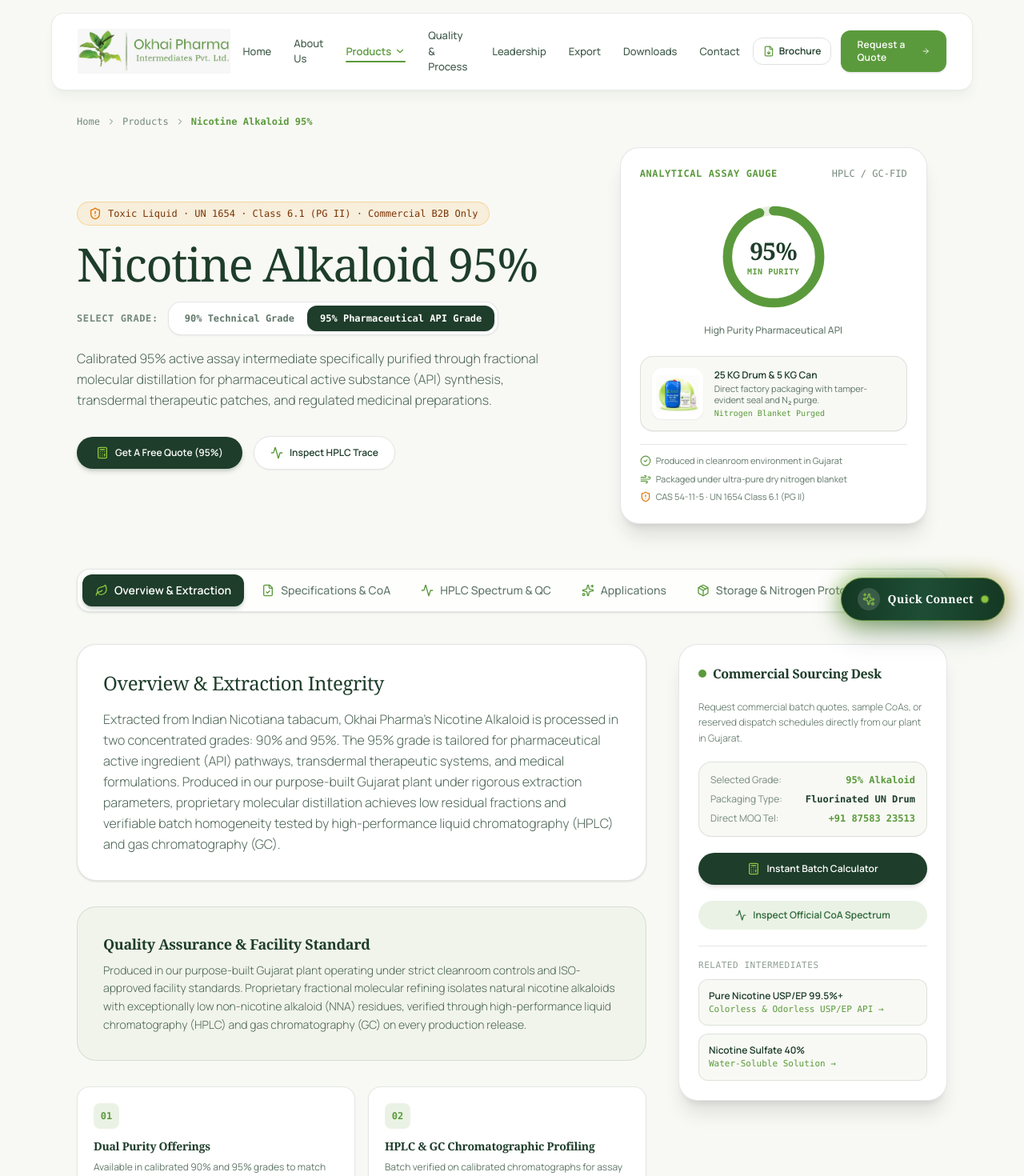
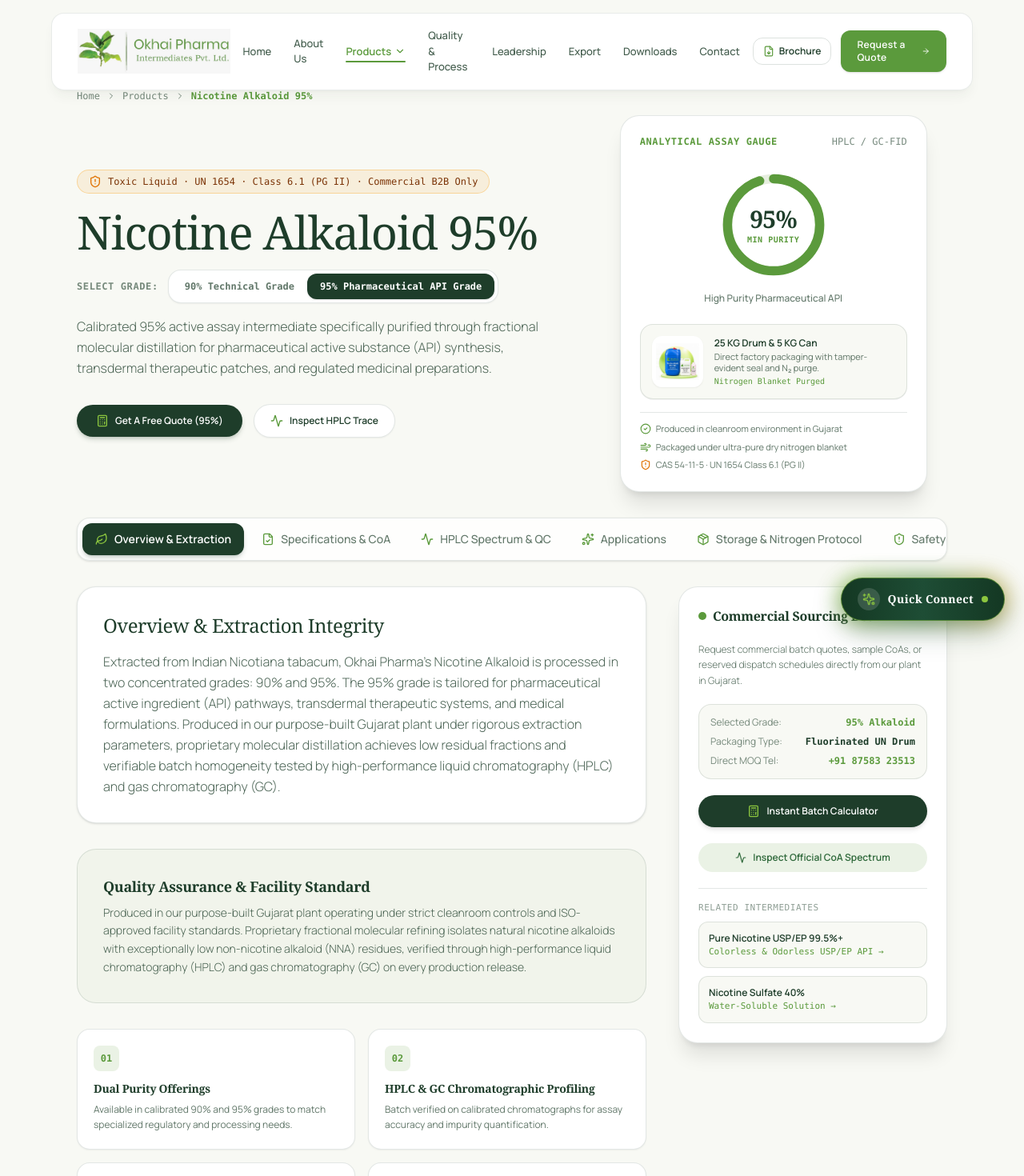
Before and after one commit to rutaahir/okhai-pharma, a React (Vite) app: page /products/nicotine-alkaloid-90-95 in a window 1280 px wide. Shown: the top 1470 px of the page at 80% size. Built offline with nearby package versions, Linux system fonts and the light colour scheme.

Commit message:
style(products): remove excessive vertical whitespace across product pages

```diff
--- a/src/pages/ProductNicotineAlkaloid.tsx
+++ b/src/pages/ProductNicotineAlkaloid.tsx
@@ -40,7 +40,7 @@
   const [lightboxOpen, setLightboxOpen] = useState(false);
 
   return (
-    <div className="min-h-screen bg-[#F8F9F4] text-[#1E3D2A] pb-24 selection:bg-[#5B9A3C]/20 selection:text-[#1E3D2A]">
+    <div className="min-h-screen bg-[#F8F9F4] text-[#1E3D2A] pb-10 sm:pb-12 selection:bg-[#5B9A3C]/20 selection:text-[#1E3D2A]">
 
       {/* Interactive Modals */}
       <HplcChromatogramModal
@@ -71,8 +71,8 @@
       {/* =========================================================================
           1. BREADCRUMB & HERO SECTION
       ========================================================================= */}
-      <section className="pt-28 sm:pt-32 lg:pt-36 pb-14 px-4 sm:px-6 lg:px-8 max-w-7xl mx-auto">
-        <div className="flex items-center gap-2 text-xs font-mono text-[#1E3D2A]/60 mb-6">
+      <section className="pt-24 sm:pt-28 pb-6 sm:pb-8 px-4 sm:px-6 lg:px-8 max-w-7xl mx-auto">
+        <div className="flex items-center gap-2 text-xs font-mono text-[#1E3D2A]/60 mb-3 sm:mb-4">
           <Link to="/" className="hover:text-[#5B9A3C] transition-colors">Home</Link>
           <ChevronRight className="w-3 h-3" />
           <Link to="/products" className="hover:text-[#5B9A3C] transition-colors">Products</Link>
@@ -243,7 +243,7 @@
       {/* =========================================================================
           2. ELEVATED TABS NAVIGATION
       ========================================================================= */}
-      <section className="max-w-7xl mx-auto px-4 sm:px-6 lg:px-8 mb-10">
+      <section className="max-w-7xl mx-auto px-4 sm:px-6 lg:px-8 mb-6 sm:mb-8">
         <div className="bg-white/80 backdrop-blur-md p-1.5 rounded-2xl border hairline-border shadow-sm flex items-center gap-1.5 overflow-x-auto">
           {[
             { id: 'overview', label: 'Overview & Extraction', icon: Leaf },
@@ -278,7 +278,7 @@
       {/* =========================================================================
           3. TAB CONTENT PANELS
       ========================================================================= */}
-      <section className="max-w-7xl mx-auto px-4 sm:px-6 lg:px-8 mb-20">
+      <section className="max-w-7xl mx-auto px-4 sm:px-6 lg:px-8 mb-10 sm:mb-12">
         <div className="grid grid-cols-1 lg:grid-cols-12 gap-10">
 
           <div className="lg:col-span-8">
--- a/src/pages/ProductNicotineSulfate.tsx
+++ b/src/pages/ProductNicotineSulfate.tsx
@@ -47,7 +47,7 @@
   const [selectedPackaging, setSelectedPackaging] = useState<'50L' | '200L'>('50L');
 
   return (
-    <div className="min-h-screen bg-[#F8F9F4] text-[#1E3D2A] pb-24 selection:bg-[#5B9A3C]/20 selection:text-[#1E3D2A]">
+    <div className="min-h-screen bg-[#F8F9F4] text-[#1E3D2A] pb-10 sm:pb-12 selection:bg-[#5B9A3C]/20 selection:text-[#1E3D2A]">
 
       {/* Interactive Modals */}
       <HplcChromatogramModal
@@ -78,8 +78,8 @@
       {/* =========================================================================
           1. BREADCRUMB & HERO SECTION
       ========================================================================= */}
-      <section className="pt-28 sm:pt-32 lg:pt-36 pb-14 px-4 sm:px-6 lg:px-8 max-w-7xl mx-auto">
-        <div className="flex items-center gap-2 text-xs font-mono text-[#1E3D2A]/60 mb-6">
+      <section className="pt-24 sm:pt-28 pb-6 sm:pb-8 px-4 sm:px-6 lg:px-8 max-w-7xl mx-auto">
+        <div className="flex items-center gap-2 text-xs font-mono text-[#1E3D2A]/60 mb-3 sm:mb-4">
           <Link to="/" className="hover:text-[#5B9A3C] transition-colors">Home</Link>
           <ChevronRight className="w-3 h-3" />
           <Link to="/products" className="hover:text-[#5B9A3C] transition-colors">Products</Link>
@@ -227,7 +227,7 @@
       {/* =========================================================================
           2. ELEVATED TABS NAVIGATION (Animated Sliding Pill Indicator)
       ========================================================================= */}
-      <section className="max-w-7xl mx-auto px-4 sm:px-6 lg:px-8 mb-10">
+      <section className="max-w-7xl mx-auto px-4 sm:px-6 lg:px-8 mb-6 sm:mb-8">
         <div className="bg-white/80 backdrop-blur-md p-1.5 rounded-2xl border hairline-border shadow-sm flex items-center gap-1.5 overflow-x-auto">
           {[
             { id: 'overview', label: 'Overview & Origin', icon: Leaf },
@@ -262,7 +262,7 @@
       {/* =========================================================================
           3. TAB CONTENT PANELS
       ========================================================================= */}
-      <section className="max-w-7xl mx-auto px-4 sm:px-6 lg:px-8 mb-20">
+      <section className="max-w-7xl mx-auto px-4 sm:px-6 lg:px-8 mb-10 sm:mb-12">
         <div className="grid grid-cols-1 lg:grid-cols-12 gap-10">
 
           {/* Main Tab Panel Column */}
--- a/src/pages/ProductPureNicotine.tsx
+++ b/src/pages/ProductPureNicotine.tsx
@@ -41,7 +41,7 @@
   const [lightboxOpen, setLightboxOpen] = useState(false);
 
   return (
-    <div className="min-h-screen bg-[#F8F9F4] text-[#1E3D2A] pb-24 selection:bg-[#5B9A3C]/20 selection:text-[#1E3D2A]">
+    <div className="min-h-screen bg-[#F8F9F4] text-[#1E3D2A] pb-10 sm:pb-12 selection:bg-[#5B9A3C]/20 selection:text-[#1E3D2A]">
 
       {/* Interactive Modals */}
       <HplcChromatogramModal
@@ -72,8 +72,8 @@
       {/* =========================================================================
           1. BREADCRUMB & HERO SECTION
       ========================================================================= */}
-      <section className="pt-28 sm:pt-32 lg:pt-36 pb-14 px-4 sm:px-6 lg:px-8 max-w-7xl mx-auto">
-        <div className="flex items-center gap-2 text-xs font-mono text-[#1E3D2A]/60 mb-6">
+      <section className="pt-24 sm:pt-28 pb-6 sm:pb-8 px-4 sm:px-6 lg:px-8 max-w-7xl mx-auto">
+        <div className="flex items-center gap-2 text-xs font-mono text-[#1E3D2A]/60 mb-3 sm:mb-4">
           <Link to="/" className="hover:text-[#5B9A3C] transition-colors">Home</Link>
           <ChevronRight className="w-3 h-3" />
           <Link to="/products" className="hover:text-[#5B9A3C] transition-colors">Products</Link>
@@ -255,7 +255,7 @@
       {/* =========================================================================
           2. ELEVATED TABS NAVIGATION
       ========================================================================= */}
-      <section className="max-w-7xl mx-auto px-4 sm:px-6 lg:px-8 mb-10">
+      <section className="max-w-7xl mx-auto px-4 sm:px-6 lg:px-8 mb-6 sm:mb-8">
         <div className="bg-white/80 backdrop-blur-md p-1.5 rounded-2xl border hairline-border shadow-sm flex items-center gap-1.5 overflow-x-auto">
           {[
             { id: 'overview', label: 'Product Overview', icon: Layers },
@@ -289,7 +289,7 @@
       {/* =========================================================================
           3. TAB CONTENT PANELS & COMMERCIAL SOURCING DESK
       ========================================================================= */}
-      <section className="max-w-7xl mx-auto px-4 sm:px-6 lg:px-8 mb-20">
+      <section className="max-w-7xl mx-auto px-4 sm:px-6 lg:px-8 mb-10 sm:mb-12">
         <div className="grid grid-cols-1 lg:grid-cols-12 gap-10">
 
           {/* Main Tab Panel Column */}
--- a/src/pages/ProductsIndex.tsx
+++ b/src/pages/ProductsIndex.tsx
@@ -131,7 +131,7 @@
       {/* =========================================================================
           1. HERO SECTION: "Standardized nicotine intermediates. Chromatographically certified."
       ========================================================================= */}
-      <section className="relative pt-28 sm:pt-32 lg:pt-36 pb-14 sm:pb-20 overflow-hidden bg-gradient-to-b from-[#FAFBF8] via-[#F4F8F1] to-[#EAF2E6]">
+      <section className="relative pt-24 sm:pt-28 pb-8 sm:pb-12 overflow-hidden bg-gradient-to-b from-[#FAFBF8] via-[#F4F8F1] to-[#EAF2E6]">
 
         {/* Ambient Radial Lights */}
         <div className="absolute top-0 right-1/4 w-[650px] h-[450px] bg-[#8CC63F]/12 rounded-full blur-[110px] pointer-events-none" />
@@ -321,7 +321,7 @@
       ========================================================================= */}
       {(filter === 'all' || filter === 'pharma') && (
         <RevealOnScroll>
-          <section className="relative py-14 sm:py-20 bg-[#FAFBF8] overflow-hidden border-b border-[#1E3D2A]/8 animate-fadeIn">
+          <section className="relative py-10 sm:py-14 bg-[#FAFBF8] overflow-hidden border-b border-[#1E3D2A]/8 animate-fadeIn">
 
             <div className="max-w-7xl mx-auto px-4 sm:px-6 lg:px-8 relative z-10">
 
@@ -648,7 +648,7 @@
       ========================================================================= */}
       {(filter === 'all' || filter === 'pharma') && (
         <RevealOnScroll>
-          <section className="relative py-14 sm:py-20 bg-white overflow-hidden border-b border-[#1E3D2A]/8 animate-fadeIn">
+          <section className="relative py-10 sm:py-14 bg-white overflow-hidden border-b border-[#1E3D2A]/8 animate-fadeIn">
 
             <div className="max-w-7xl mx-auto px-4 sm:px-6 lg:px-8 relative z-10">
 
@@ -804,7 +804,7 @@
           4. PRODUCT SPECIFICATIONS & COMPARISON (Interactive Table with Tabs)
       ========================================================================= */}
       <RevealOnScroll>
-        <section className="relative py-14 sm:py-20 bg-[#FAFBF8] overflow-hidden">
+        <section className="relative py-10 sm:py-14 bg-[#FAFBF8] overflow-hidden">
 
           <div className="max-w-7xl mx-auto px-4 sm:px-6 lg:px-8 relative z-10">
 
@@ -1010,7 +1010,7 @@
           5. WHERE OUR PRODUCTS MAKE AN IMPACT (5 Application Cards)
       ========================================================================= */}
       <RevealOnScroll>
-        <section className="relative py-14 sm:py-20 bg-gradient-to-b from-[#FAFBF8] via-[#F4F8F1] to-[#EAF2E6] overflow-hidden">
+        <section className="relative py-10 sm:py-14 bg-gradient-to-b from-[#FAFBF8] via-[#F4F8F1] to-[#EAF2E6] overflow-hidden">
 
           <div className="max-w-7xl mx-auto px-4 sm:px-6 lg:px-8 relative z-10">
 
```
